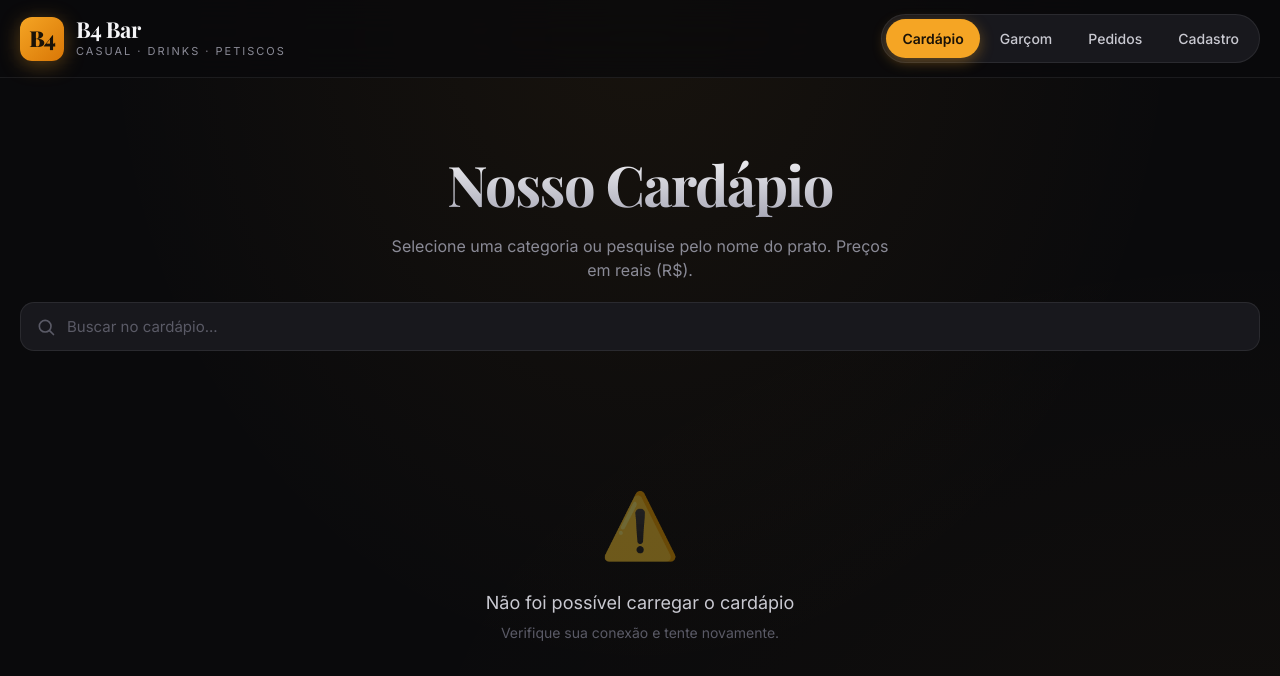
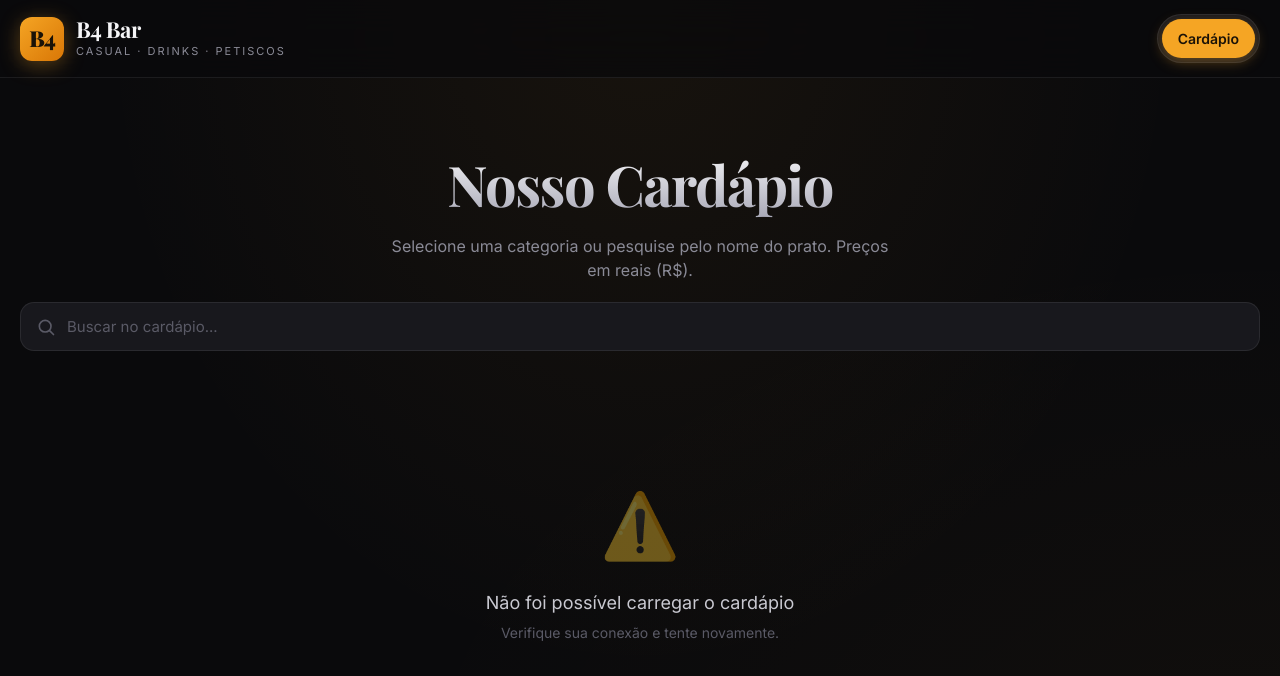
Before and after one commit to b4system/b4-bar, a website: page public/index.html in a window 1280 px wide. Drawn offline with nearby package versions, Linux system fonts and the light colour scheme; no server answers.

Commit message:
Remover links de área interna do cardápio público
Clientes veem apenas o cardápio, sem acesso a garçom, pedidos ou cadastro.

Co-Authored-By: Claude Opus 4.7 <noreply@anthropic.com>

```diff
--- a/public/index.html
+++ b/public/index.html
@@ -22,9 +22,6 @@
       </a>
       <nav class="nav-tabs" aria-label="Navegação">
         <a href="/" class="nav-tab active">Cardápio</a>
-        <a href="/garcom" class="nav-tab">Garçom</a>
-        <a href="/pedidos" class="nav-tab">Pedidos</a>
-        <a href="/admin" class="nav-tab">Cadastro</a>
       </nav>
     </div>
   </header>
```
